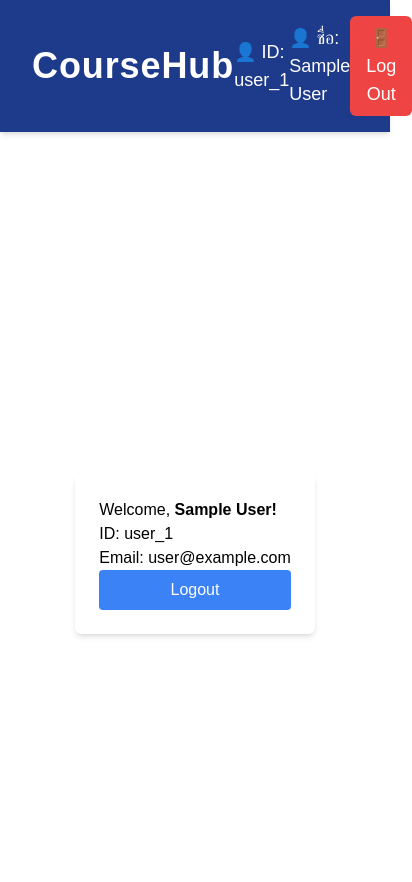
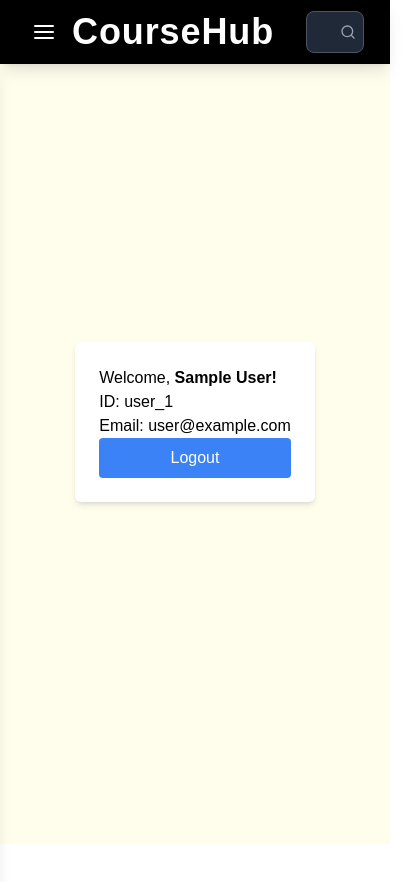
Before and after one commit to Supic-b006/Course-Hub, a Next.js app: page /review in a window 390 px wide. Shown: the top 882 px of the page, 412 px wide, since content can reach past the window. After the commit the page ends 844 px from the top, so only its background shows below. Built offline with nearby package versions, Linux system fonts and the light colour scheme; no server answers; sample sign-in values are in the browser's storage.

Commit message:
Add hamburger menu with smooth transition and adjust Navbar

```diff
--- /dev/null
+++ b/app/components/LeftsideNavbar.tsx
@@ -0,0 +1,51 @@
+"use client";
+import Link from "next/link";
+import { FaHome, FaSearch, FaEnvelope, FaGlobe, FaTrash,FaPlus,FaHeart,FaFacebook,FaUser} from "react-icons/fa";
+import { usePathname } from "next/navigation";
+import { useSidebar } from "./SidebarContext";
+import { IoSettings } from "react-icons/io5";
+
+export default function LeftsideNavbar() {
+    const pathname = usePathname();
+    const { isSidebarOpen } = useSidebar();
+
+    if (pathname === "/signin" || pathname === "/signup") {
+        return null;
+    }
+
+    return (
+        <div
+            className={`h-screen w-48 bg-gray-900 text-white flex flex-col items-center pt-8 space-y-6 fixed left-0 top-16 z-40 shadow-lg transition-transform duration-300 ${
+                isSidebarOpen ? "translate-x-0" : "-translate-x-full"
+            }`}
+        >
+            {/* Icon Navigation */}
+            <Link href="/" className="text-white text-1xl p-4 rounded-md transition hover:bg-gray-700 flex items-center gap-3">
+                <FaUser />
+                <span>My Feed</span>
+            </Link>
+            <Link href="/addingcourse" className="text-white text-1xl p-4 rounded-md transition hover:bg-gray-700 flex items-center gap-3">
+                <FaPlus />
+                <span>Adding Course</span>
+            </Link>
+            <Link href="/favorite" className="text-white text-1xl p-4 rounded-md transition hover:bg-gray-700 flex items-center gap-3">
+                <FaHeart />
+                <span>Favorite Review</span>
+            </Link>
+            <Link href="/setting" className="text-white text-2xl p-4 rounded-md transition hover:bg-gray-700 flex items-center gap-3">
+                <IoSettings/>
+                <span>Setting</span>
+            </Link>
+
+
+            <Link
+                href="https://www.facebook.com/groups/1265420194707456"
+                target="_blank"
+                rel="noopener noreferrer"
+                className="text-white text-2xl p-4 rounded-md transition hover:bg-gray-700 flex items-center gap-3"
+            >
+                <FaFacebook />
+            </Link>
+        </div>
+    );
+}
--- a/app/components/Navbar.tsx
+++ b/app/components/Navbar.tsx
@@ -1,12 +1,21 @@
 "use client";
+import { useState } from "react"; // เพิ่มบรรทัดนี้
 import { useSession } from "next-auth/react";
 import { usePathname } from "next/navigation";
 import Link from "next/link";
-import { signOut } from "next-auth/react";
+import { FiSearch, FiMenu } from "react-icons/fi";
+import { useSidebar } from "./SidebarContext";
 
 export default function Navbar() {
     const pathname = usePathname();
     const { data: session, status } = useSession();
+    const [searchQuery, setSearchQuery] = useState("");
+    const { toggleSidebar } = useSidebar();
+
+    const handleSearch = (e: React.FormEvent) => {
+        e.preventDefault();
+        console.log("Searching for:", searchQuery);
+    };
 
     if (pathname === "/signin" || pathname === "/signup") {
         return null;
@@ -14,24 +23,39 @@ export default function Navbar() {
 
     return (
         status === "authenticated" &&
-        session.user && (
-            <nav className="bg-blue-900 text-white px-8 py-4 flex items-center justify-between shadow-md">
-                {/* logo */}
+        session?.user && (
+            <nav className="bg-black text-white px-8 py-4 flex items-center justify-between shadow-lg h-16 fixed top-0 left-0 w-full z-50">
+                {/* Hamburger Menu และ Logo */}
+                <div className="flex items-center gap-4">
+                    <button
+                        onClick={toggleSidebar}
+                        className="text-2xl text-white hover:text-gray-400 focus:outline-none"
+                    >
+                        <FiMenu />
+                    </button>
                     <Link href="/review" className="text-4xl font-bold tracking-wide">
                         CourseHub
                     </Link>
+                </div>
 
-                {/* User Info */}
-                <p className="text-lg font-medium">👤 ID: {session.user.id}</p>
-                <p className="text-lg font-medium">👤 ชื่อ: {session.user.name}</p>
-
-                {/* Logout Button */}
+                {/* Search Bar */}
+                <form onSubmit={handleSearch} className="flex-1 mx-8">
+                    <div className="relative max-w-xl mx-auto">
+                        <input
+                            type="text"
+                            placeholder="Search..."
+                            value={searchQuery}
+                            onChange={(e) => setSearchQuery(e.target.value)}
+                            className="w-full py-2 px-4 pr-10 rounded-lg border border-gray-600 bg-gray-800 text-white focus:outline-none focus:ring-2 focus:ring-blue-500 focus:border-transparent"
+                        />
                         <button
-                    className="bg-red-500 hover:bg-red-600 transition px-4 py-2 rounded-md text-lg font-medium"
-                    onClick={() => signOut({ callbackUrl: "/signin" })}
+                            type="submit"
+                            className="absolute right-2 top-1/2 transform -translate-y-1/2 text-gray-400 hover:text-white"
                         >
-                    🚪 Log Out
+                            <FiSearch />
                         </button>
+                    </div>
+                </form>
             </nav>
         )
     );
--- /dev/null
+++ b/app/components/SidebarContext.tsx
@@ -0,0 +1,42 @@
+"use client";
+import { createContext, useContext, useState, ReactNode, useEffect } from "react";
+
+type SidebarContextType = {
+  isSidebarOpen: boolean;
+  toggleSidebar: () => void;
+};
+
+const SidebarContext = createContext<SidebarContextType | null>(null);
+
+export function SidebarProvider({ children }: { children: ReactNode }) {
+  const [isSidebarOpen, setIsSidebarOpen] = useState(false);
+
+  const toggleSidebar = () => {
+    setIsSidebarOpen(!isSidebarOpen);
+  };
+
+  useEffect(() => {
+    const mainElement = document.querySelector("main");
+    if (mainElement) {
+      if (isSidebarOpen) {
+        mainElement.classList.add("pl-48");
+      } else {
+        mainElement.classList.remove("pl-48");
+      }
+    }
+  }, [isSidebarOpen]);
+
+  return (
+    <SidebarContext.Provider value={{ isSidebarOpen, toggleSidebar }}>
+      {children}
+    </SidebarContext.Provider>
+  );
+}
+
+export function useSidebar() {
+  const context = useContext(SidebarContext);
+  if (!context) {
+    throw new Error("useSidebar must be used within a SidebarProvider");
+  }
+  return context;
+}
--- a/app/layout.tsx
+++ b/app/layout.tsx
@@ -2,8 +2,10 @@ import type { Metadata } from "next";
 import { Geist, Geist_Mono } from "next/font/google";
 import "./globals.css";
 import Navbar from "./components/Navbar";
+import LeftsideNavbar from "./components/LeftsideNavbar";
 import { getServerSession } from "next-auth";
-import AuthProvider from "./components/SessionProvider"
+import AuthProvider from "./components/SessionProvider";
+import { SidebarProvider } from "./components/SidebarContext";
 
 const geistSans = Geist({
   variable: "--font-geist-sans",
@@ -29,8 +31,13 @@ export default async function RootLayout({
     <html lang="en">
       <body className={`${geistSans.variable} ${geistMono.variable} antialiased`}>
         <AuthProvider session={session}>
-          <Navbar></Navbar>
-          {children}
+          <SidebarProvider>
+            <Navbar />
+            <LeftsideNavbar />
+            <main className="transition-all duration-300">
+              {children}
+            </main>
+          </SidebarProvider>
         </AuthProvider>
       </body>
     </html>
--- a/app/review/page.tsx
+++ b/app/review/page.tsx
@@ -15,11 +15,10 @@ export default function Profile() {
   }, [status, router])
 
   console.log("🔍 Session Data:", session); // ✅ เช็คค่าที่ได้จาก useSession()
-
+  {/*status === 'authenticated' &&*/}
   return (
-    status === 'authenticated' &&
-    session?.user && (
-      <div className="flex h-screen items-center justify-center">
+    session?.user &&(
+      <div className="flex h-screen items-center justify-center" style={{ backgroundColor: '#fffeed' }}>
         <div className="bg-white p-6 rounded-md shadow-md text-black">
           <p>
             Welcome, <b>{session.user.name}!</b>
--- a/package.json
+++ b/package.json
@@ -17,7 +17,8 @@
     "next": "15.1.7",
     "next-auth": "^4.24.11",
     "react": "^19.0.0",
-    "react-dom": "^19.0.0"
+    "react-dom": "^19.0.0",
+    "react-icons": "^5.5.0"
   },
   "devDependencies": {
     "@types/node": "^20",
```
Also changed, not shown: 1 other file (tests, documents, lock files or other folders). Lines whose indentation alone changed are shown as unchanged.
